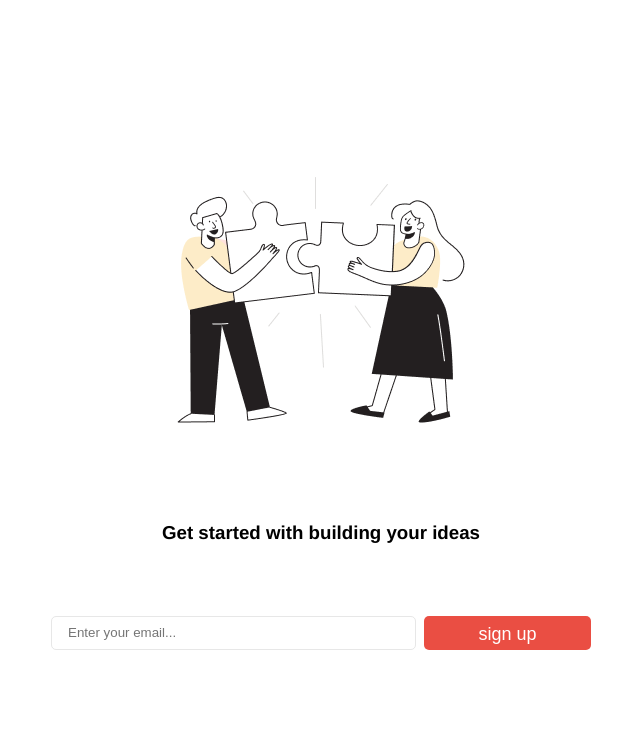
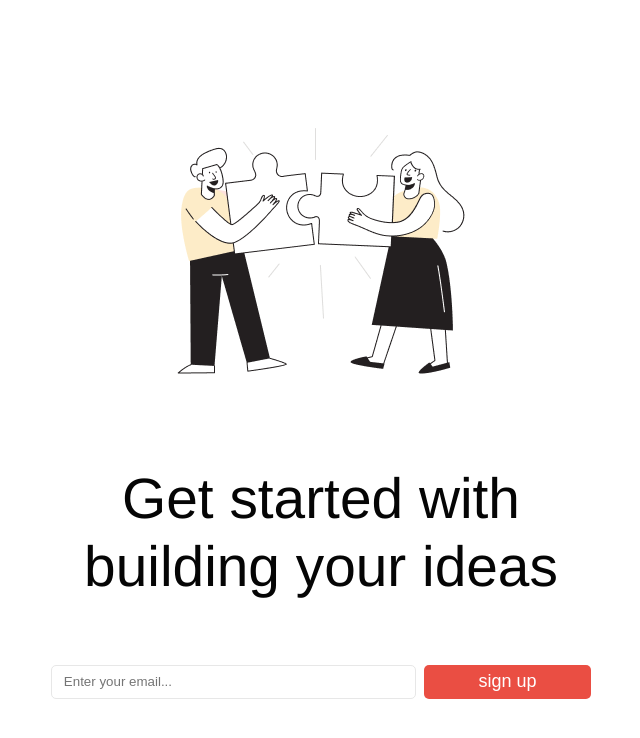
Before and after one commit to theQuasarians/dogather, a React (Vite) app: page / in a window 1280 px wide. Shown: the top 738 px of the page, without its empty margins (319-959 px from the left). Built offline with nearby package versions, Linux system fonts and the light colour scheme.

Commit message:
chore: Update CTA styles to use dynamic sizing instead of pixel measurements

```diff
--- a/src/index.css
+++ b/src/index.css
@@ -5,32 +5,31 @@
   text-rendering: optimizeLegibility;
   -webkit-font-smoothing: antialiased;
   -moz-osx-font-smoothing: grayscale;
-  line-height: 0;
-  font-weight: 0;
+  line-height: 0%;
+  font-weight: 500;
+  font-size: 18px;
 }
 body {
-  margin: 0;
+  margin: 0em;
   display: flex;
   place-items: center;
   min-width: 320px;
   min-height: 100vh;
 }
-#text-container{
-  display: flex;
-  flex-direction: column;
-  align-items: center;
-  justify-content: center;
-  height: 136px;
-  width: 500px;
-}
-h1 {
-  margin-block-start: 0px;
-  margin-block-end: 0px;
+
+h3 {
+  margin-left: 3.704%;
+  margin-right: 3.704%;
   line-height: 68.4px;
+  margin-top: 1.12624em;
+  margin-bottom: 1.12624em;
+  font-size: 3.157rem;
   font-weight: 500;
-  font-size: 57px;
   color: #050505;
   align-self: center;
+  width: 500px;
+  height: 136px;
+
 }
 #container{
   display: flex;
@@ -42,13 +41,14 @@ h1 {
   width: 540px;
 }
 #cta-image{
-  margin-bottom: 64px;
-  width: 412px;
+  margin-left: 11.853%;
+  margin-right: 11.853%;
+  width: 76.299%;
   height: 300px;
 }
 #email-form{
-  margin-top: 64px;
-  width: 540px;
+
+  width: 100%;
   height: 34px;
   display: flex;
   flex-direction: row;
@@ -56,32 +56,31 @@ h1 {
 }
 #input-email{
   height: 34px;
-  width: 365px;
-  padding: 0;
-  margin: 0px;
+  width: 70.1%;
+  padding: 0em;
+  margin: 0em;
   box-sizing: border-box;
   background: #FFFFFF;
   border: 1px solid #E7E7E7;
   border-radius: 5px;
   outline: none;
-  outline-width: 0px;
+  outline-width: 0em;
   color: #999999;
-  padding: 8px 8px 8px 16px;
+  padding: 0.4444444444444444em 0.4444444444444444em 0.4444444444444444em 0.8888888888888888em;
 }
 #sign-up-button {
-  margin-left: 8px;
-  padding: 6px 52px 7.5px;
-  width: 167px;
+  margin-left: 0.4444444444444444em;
+  padding: 0.3333333333333333em 2.888888888888889em 0.4166666666666667em;
+  width: 31.385%;
   box-sizing: border-box;
   height: 34px;
   background: #EA4E43;
   outline: none;
-  outline-width: 0px;
+  outline-width: 0em;
   border: none;
   border-radius: 5px;
   font-weight: 500;
-  font-size: 18px;
-  line-height: 25.56px;
+  font-size: 1rem;
   text-align: center;
   color: #FFFFFF;
 }
```
